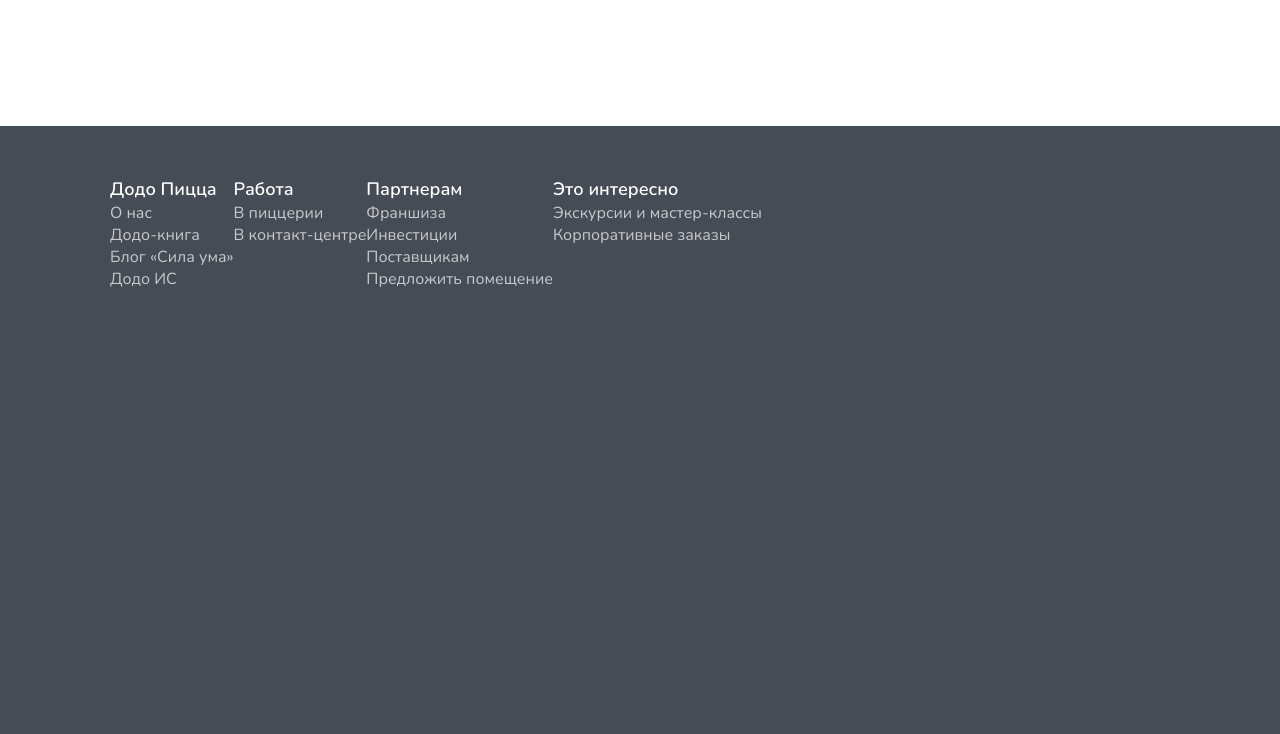
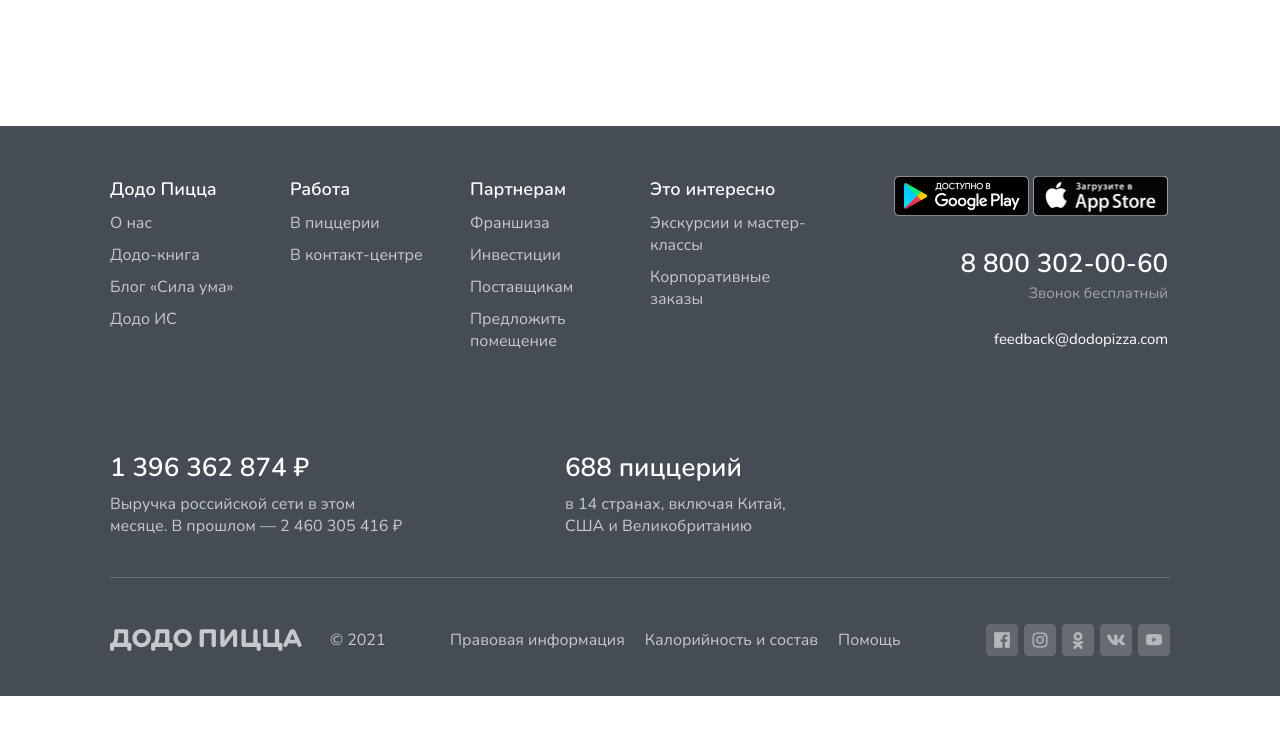
Before and after one commit to Maslovina/DODO_PIZZA, a plain HTML site: page index.html in a window 1280 px wide. Shown: the part 5530-6264 px from the top of the page. After the commit the page ends 6226 px from the top, so only its background shows below. Drawn offline with Linux system fonts and the light colour scheme.

Commit message:
full first page / no hover

```diff
--- a/index.html
+++ b/index.html
@@ -502,40 +502,78 @@
     <footer>
         <section class="footer">
             <div class="container">
+                <div class="footer__header">
                     <nav class="nav__block">
-                    <ul class="nav__list">
+                        <ul class="nav__list first">
                             <li class="list__title">Додо Пицца</li>
                             <ul class="list">
-                            <li>О нас</li>
-                            <li>Додо-книга</li>
-                            <li>Блог «Сила ума»</li>
-                            <li>Додо ИС</li>
+                                <li><a href="#">О нас</a></li>
+                                <li><a href="#">Додо-книга</a></li>
+                                <li><a href="#">Блог «Сила ума»</a></li>
+                                <li><a href="#">Додо ИС</a></li>
                             </ul>
                         </ul>
-                    <ul class="nav__list">
+                        <ul class="nav__list second">
                             <li class="list__title">Работа</li>
                             <ul class="list">
-                            <li>В пиццерии</li>
-                            <li>В контакт-центре</li>
+                                <li><a href="#">В пиццерии</a></li>
+                                <li><a href="#">В контакт-центре</a></li>
                             </ul>
                         </ul>
-                    <ul class="nav__list">
+                        <ul class="nav__list third">
                             <li class="list__title">Партнерам</li>
                             <ul class="list">
-                            <li>Франшиза</li>
-                            <li>Инвестиции</li>
-                            <li>Поставщикам</li>
-                            <li>Предложить помещение</li>
+                                <li><a href="#">Франшиза</a></li>
+                                <li><a href="#">Инвестиции</a></li>
+                                <li><a href="#">Поставщикам</a></li>
+                                <li><a href="#">Предложить помещение</a></li>
                             </ul>
                         </ul>
-                    <ul class="nav__list">
+                        <ul class="nav__list fourth">
                             <li class="list__title">Это интересно</li>
                             <ul class="list">
-                            <li>Экскурсии и мастер-классы</li>
-                            <li>Корпоративные заказы</li>
+                                <li><a href="#">Экскурсии и мастер-классы</a></li>
+                                <li><a href="#">Корпоративные заказы</a></li>
                             </ul>
                         </ul>
                     </nav>
+                    <div class="contact__block">
+                        <a href="#"><img class="store__link" src="./img/store/google-play.png" alt="Google Play"></a>
+                        <a href="#"><img class="store__link" src="./img/store/apple-store.png" alt="App Store"></a>
+                        <a class="footer__tel" href="tel:8-800-302-00-60">8 800 302-00-60</a>
+                        <p class="footer__tel-title">Звонок бесплатный</p>
+                        <p><a class="footer__mail" href="mailto:feedback@dodopizza.com">feedback@dodopizza.com</a></p>
+                    </div>
+                </div>
+                <div class="footer__descr">
+                    <div class="revenue">
+                        <p class="revenue__title">1 396 362 874 ₽</p>
+                        <p class="revenue__subtitle">Выручка российской сети в этом месяце. В прошлом — 2 460 305 416 ₽</p>
+                    </div>
+                    <div class="pizzerias">
+                        <p class="pizzerias__title">688 пиццерий</p>
+                        <p class="pizzerias__subtitle">в 14 странах, включая Китай, США и Великобританию</p>
+                    </div>
+                </div>
+                <figure class="footer__line"></figure>
+                <div class="footer__footer">
+                    <div class="footer__logo__block">
+                        <img class="footer__logo" src="./img/logo_footer.svg" alt="додо пицца">
+                        <p class="corp">© 2021</p>
+                    </div>
+                    <div class="sublink">
+                        <a href="#">Правовая информация</a>
+                        <a href="#">Калорийность и состав</a>
+                        <a href="#">Помощь</a>
+                    </div>
+                    <div class="social__link">
+                        <a href="#"><img class="social__img" src="./img/social/fb.png" alt="facebook"></a>
+                        <a href="#"><img class="social__img" src="./img/social/inst.png" alt="instagram"></a>
+                        <a href="#"><img class="social__img" src="./img/social/ok.png" alt="odnoklasniki"></a>
+                        <a href="#"><img class="social__img" src="./img/social/vk.png" alt="vk"></a>
+                        <a href="#"><img class="social__img" src="./img/social/youtube.png" alt="youtube"></a>
+                    </div>
+                </div>
             </div>
         </section>
     </footer>
--- a/style/footer.css
+++ b/style/footer.css
@@ -2,7 +2,9 @@
     margin-top: 134px;
     padding-top: 50px;
     background: #464C55;
-    height: 1000px;
+}
+.footer__header {
+    display: flex;
 }
 .nav__block {
     display: flex;
@@ -17,7 +19,159 @@
     font-weight: 600;
     line-height: 26px;
 }
-.list {
+.list li{
     list-style: none;
+}
+.list a{
     color: #C7C9CC;
 }
+.nav__list li{
+    margin-bottom: 10px;
+}
+.first {
+    width: 140px;
+    margin-right: 40px;
+}
+.second {
+    width: 147px;
+    margin-right: 33px;
+}
+.third {
+    width: 154px;
+    margin-right: 26px;
+}
+.fourth {
+    width: 166px;
+    margin-right: 78px;
+}
+.store__link {
+    max-width: 135px;
+    height: 40px;
+}
+.contact__block {
+    text-align: end;
+}
+.footer__tel {
+    display: block;
+    margin-top: 29px;
+    color: #FFF;
+    font-size: 26px;
+    font-family: 'Nunito';
+    font-weight: 600;
+    line-height: 26px;
+}
+.footer__tel-title {
+    margin-top: 6px;
+    font-size: 15px;
+    font-family: 'Nunito';
+    color: #A2A5AA;
+}
+
+.footer__mail {
+    display: block;
+    margin-top: 26px;
+    color: #FFF;
+    text-align: right;
+    font-size: 15px;
+    font-family: 'Nunito';
+}
+.footer__descr {
+    display: flex;
+    margin-top: 93px;
+}
+.revenue {
+    width: 299px;
+    margin-right: 156px;
+}
+.revenue__title {
+    color: #FFF;
+    font-size: 26px;
+    font-family: Nunito;
+    font-weight: 600;
+    line-height: 26px;
+}
+.revenue__subtitle {
+    margin-top: 12px;
+    font-size: 16px;
+    font-family: Nunito;
+    line-height: 22px;
+    color: #C7C9CC;
+}
+.pizzerias {
+    width: 241px;
+}
+.pizzerias__title {
+    color: #FFF;
+    font-size: 26px;
+    font-family: Nunito;
+    font-weight: 600;
+    line-height: 26px;
+}
+.pizzerias__subtitle {
+    margin-top: 12px;
+    font-size: 16px;
+    font-family: Nunito;
+    line-height: 22px;
+    color: #C7C9CC;
+}
+.footer__line {
+    display: block;
+    margin-top: 40px;
+    width: 100%;
+    height: 1px;
+    background: #6B7077;
+}
+.footer__footer {
+    display: flex;
+    align-items: center;
+    margin-top: 46px;
+    padding-bottom: 40px;
+}
+.footer__logo__block {
+    display: flex;
+    align-items: center;
+}
+.footer__logo {
+    width: 191.613px;
+    height: 22px;
+    margin-right: 28.39px;
+}
+.corp {
+    font-size: 16px;
+    font-family: Nunito;
+    color: #C7C9CC;
+    width: 56px;
+    margin-right: 64px;
+}
+.sublink {
+    display: flex;
+    margin-right: 95px;
+    width: 441px;
+    max-height: 22px;
+    align-items: center;
+    white-space: nowrap;
+}
+.sublink a{
+    display: block;
+    font-size: 16px;
+    font-family: Nunito;
+    color: #C7C9CC;
+    margin-right: 20px;
+    line-height: 22px;
+}
+.sublink a:last-child {
+    margin-right: 0;
+}
+.social__link {
+    display: flex;
+    width: 184px;
+    justify-content: space-between;
+}
+.social__link a{
+    display: block;
+}
+.social__img {
+    display: block;
+    width: 32px;
+    height: 32px;
+}
--- a/style/header.css
+++ b/style/header.css
@@ -12,8 +12,6 @@ header {
 }
 
 .tel__block {
-    width: 144px;
-    height: 45px;
     text-align: right;
 }
 .tel__link {
```
Also changed, not shown: img/logo_footer.svg (added), img/social/fb.png (added), img/social/inst.png (added), img/social/ok.png (added), img/social/vk.png (added), img/social/youtube.png (added), img/store/apple-store.png (added), img/store/google-play.png (added), 4 other files. Lines whose indentation alone changed are shown as unchanged.
